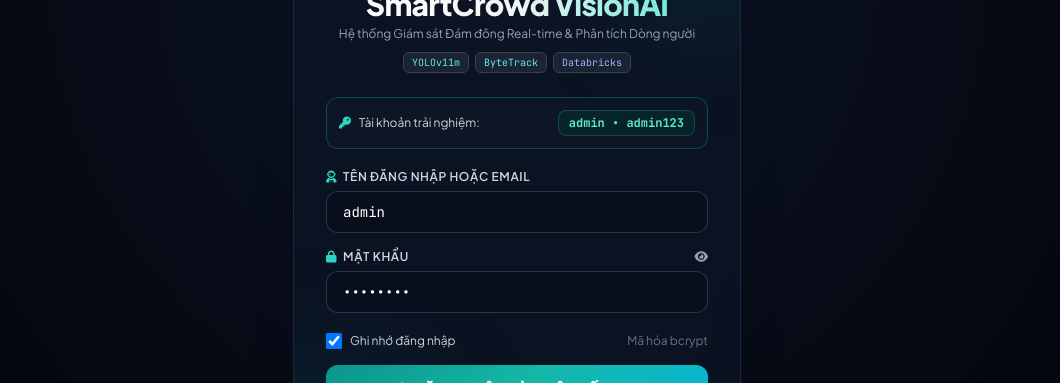
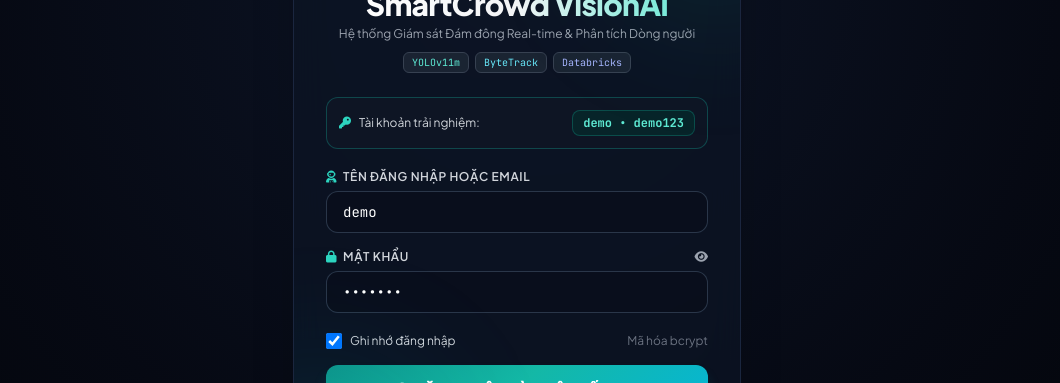
Before and after one commit to MinHung1411/smartcrowd-visionai, a Flask app: page /auth/login in a window 1280 px wide. Shown: the part 183-566 px from the top of the page, without its empty margins (123-1183 px from the left). Run offline with Flask 3, Linux system fonts and the light colour scheme; some libraries are stand-ins or nearby versions.

Commit message:
fix(auth): pre-fill login form with demo account (demo/demo123) and keep admin private

```diff
--- a/src/app/templates/auth/login.html
+++ b/src/app/templates/auth/login.html
@@ -84,17 +84,17 @@
                     Tài khoản trải nghiệm:
                 </span>
                 <span class="mono-font text-teal-300 font-bold bg-teal-950/60 px-2.5 py-1 rounded-lg border border-teal-700/50">
-                    admin &bull; admin123
+                    demo &bull; demo123
                 </span>
             </div>
 
-            <!-- Login Form (Pre-filled with admin credentials) -->
+            <!-- Login Form (Pre-filled with demo credentials) -->
             <form method="POST" class="space-y-4">
                 <div>
                     <label for="email" class="block text-xs font-semibold uppercase tracking-wider text-gray-300 mb-1.5">
                         <i class="fas fa-user-astronaut mr-1.5 text-teal-400"></i>Tên đăng nhập hoặc Email
                     </label>
-                    <input type="text" id="email" name="email" value="admin" required
+                    <input type="text" id="email" name="email" value="demo" required
                            class="input-glass w-full px-4 py-2.5 rounded-xl text-white text-sm placeholder-gray-500 outline-none mono-font"
                            placeholder="Nhập tên đăng nhập hoặc email">
                 </div>
@@ -108,7 +108,7 @@
                             <i class="fas fa-eye" id="togglePasswordIcon"></i>
                         </button>
                     </div>
-                    <input type="password" id="password" name="password" value="admin123" required
+                    <input type="password" id="password" name="password" value="demo123" required
                            class="input-glass w-full px-4 py-2.5 rounded-xl text-white text-sm placeholder-gray-500 outline-none mono-font"
                            placeholder="Nhập mật khẩu">
                 </div>
```
Also changed, not shown: README.md.
